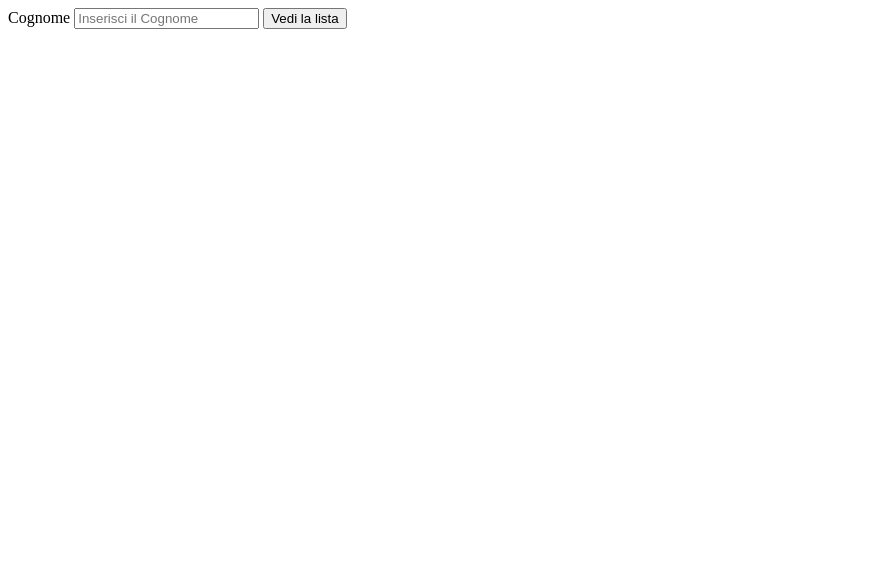
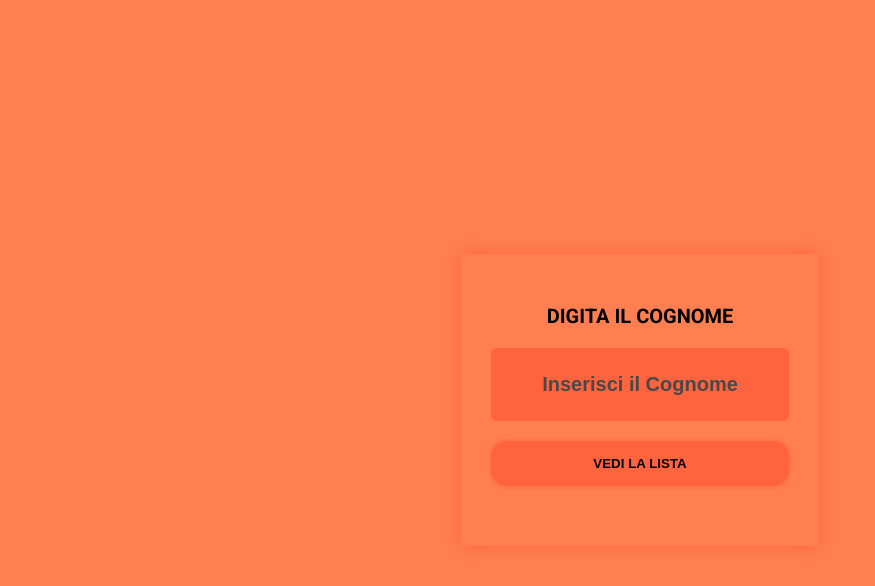
Before and after one commit to alessandro-gennaccari/js-lista-cognomi, a plain HTML site: page index.html in a window 1280 px wide. Shown: the whole page, without its empty margins (0-875 px from the left). Drawn offline with Linux system fonts and the light colour scheme.

Commit message:
add basic css and fix script

```diff
--- /dev/null
+++ b/css/style.css
@@ -0,0 +1,77 @@
+* {
+    margin: 0;
+    padding: 0;
+    box-sizing: border-box;
+}
+
+body {
+    font-family: 'Roboto', sans-serif;
+}
+
+h2 {
+
+}
+
+main {
+    height: 100vh;
+    background-color: coral;
+    position: relative;
+}
+
+.input-box {
+    position: absolute;
+    top: 50%;
+    left: 50%;
+    transform: translate(-50%, -50%);
+    display: flex;
+    flex-direction: column;
+    align-items: center;
+    box-shadow: 0 0 15px rgba(255, 0, 0, 0.212);
+    padding: 30px;
+}
+
+.input-box label {
+    margin: 20px 0;
+    font-size: 20px;
+    text-transform: uppercase;
+    font-weight: bolder;
+}
+
+.input-box input {
+    width: 100%;
+    margin-bottom: 20px;
+    padding: 25px 15px;
+    background-color: rgba(255, 0, 0, 0.212);
+    border: none;
+    border-radius: 5px;
+    text-align: center;
+    font-weight: bold;
+    font-size: 20px;
+}
+
+.input-box input:focus {
+    background-color: rgba(255, 0, 0, 0.561);
+}
+.input-box input::placeholder {
+    color: rgb(73, 73, 73);
+}
+
+.input-box button {
+    background-color: rgba(255, 0, 0, 0.212);
+    width: 100%;
+    padding: 15px 0;
+    border-radius: 15px;
+    text-transform: uppercase;
+    font-weight: bolder;
+    color: black;
+    border: none;
+    box-shadow: 0 0 5px rgba(255, 0, 0, 0.212);
+    margin-bottom: 30px;
+
+}
+
+.input-box button:hover {
+    cursor: pointer;
+    background-color: rgba(255, 0, 0, 0.561);
+    color: white;
+}
--- a/index.html
+++ b/index.html
@@ -4,16 +4,27 @@
     <meta charset="UTF-8">
     <meta name="viewport" content="width=device-width, initial-scale=1.0">
     <title>Lista Cognomi</title>
+    <link rel="preconnect" href="https://fonts.gstatic.com">
+    <link href="https://fonts.googleapis.com/css2?family=Roboto:wght@300;700&display=swap" rel="stylesheet">
+    <link rel="stylesheet" href="css/style.css">
 </head>
 <body>
 
-    <label for="surname">Cognome</label>
-    <input id="surname" type="text" placeholder="Inserisci il Cognome">
+    <main>
 
-    <button id="print">Vedi la lista</button>
+        <div class="input-box">
 
-    <h2 id="list"></h2>
-    <h3 id="position"></h3>
+            <label for="surname">Digita il Cognome</label>
+            <input id="surname" type="text" placeholder="Inserisci il Cognome">
+
+            <button id="print">Vedi la lista</button>
+
+            <h2 id="list"></h2>
+            <h3 id="position"></h3>
+
+        </div>
+
+    </main>
 
     <script src="js/script.js"></script>
 </body>
--- a/js/script.js
+++ b/js/script.js
@@ -34,4 +34,5 @@ stamp.addEventListener('click', function() {
     var userPosition = surnameList.indexOf(surnameUser) +1;
     document.getElementById('position').innerHTML = 'Sei in posizione numero: ' + userPosition;
 
+    document.getElementById('surname').value = '';
 });
```
